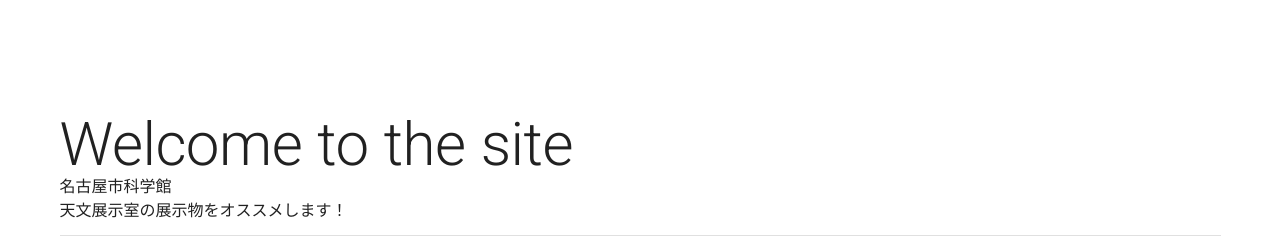
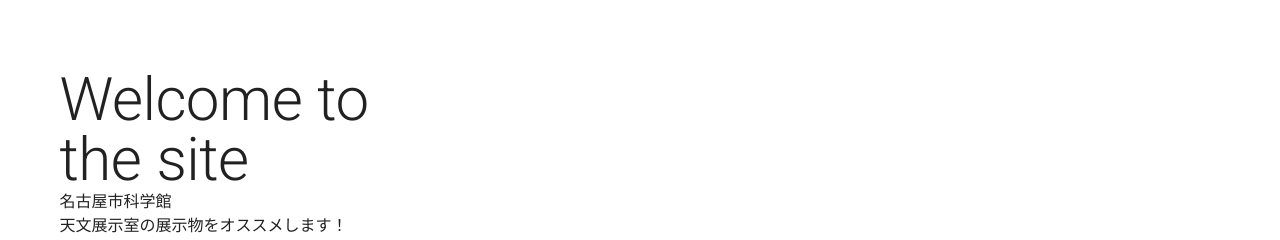
Before and after one commit to HirokiIwata/recommend_sandbox, a Nuxt app: page / in a window 1280 px wide. Shown: the part 323-563 px from the top of the page. Built offline with nearby package versions, Linux system fonts and the light colour scheme.

Commit message:
beta1.0.1

```diff
--- a/pages/index.vue
+++ b/pages/index.vue
@@ -3,7 +3,7 @@
     <v-container fill-height>
       <v-layout align-center>
         <v-flex>
-          <h3 class="display-3">Welcome to the site</h3>
+          <h4 class="display-3">Welcome to <br>the site</h4>
 
           <span class="subheading">名古屋市科学館<br>天文展示室の展示物をオススメします！</span>
 
```
